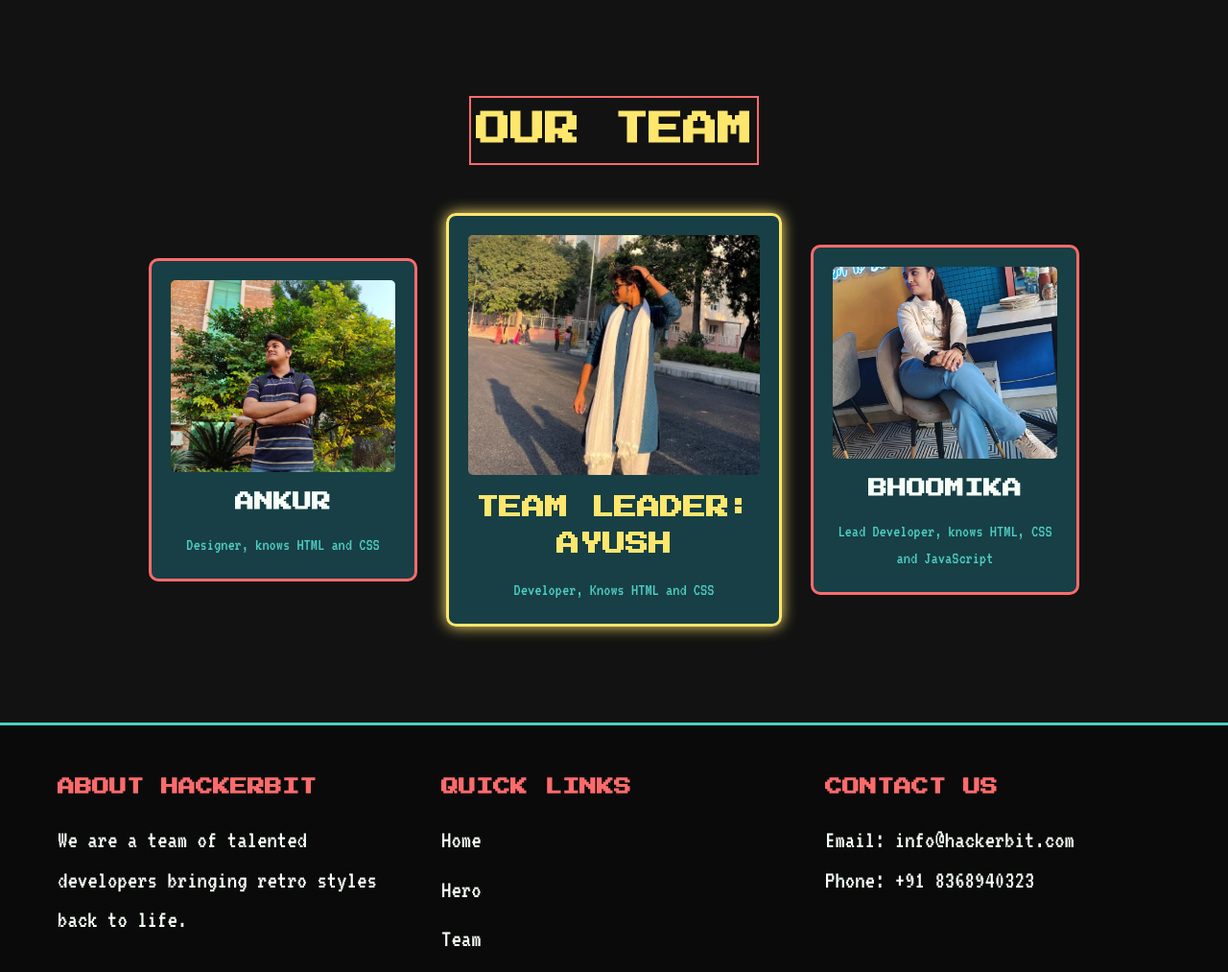
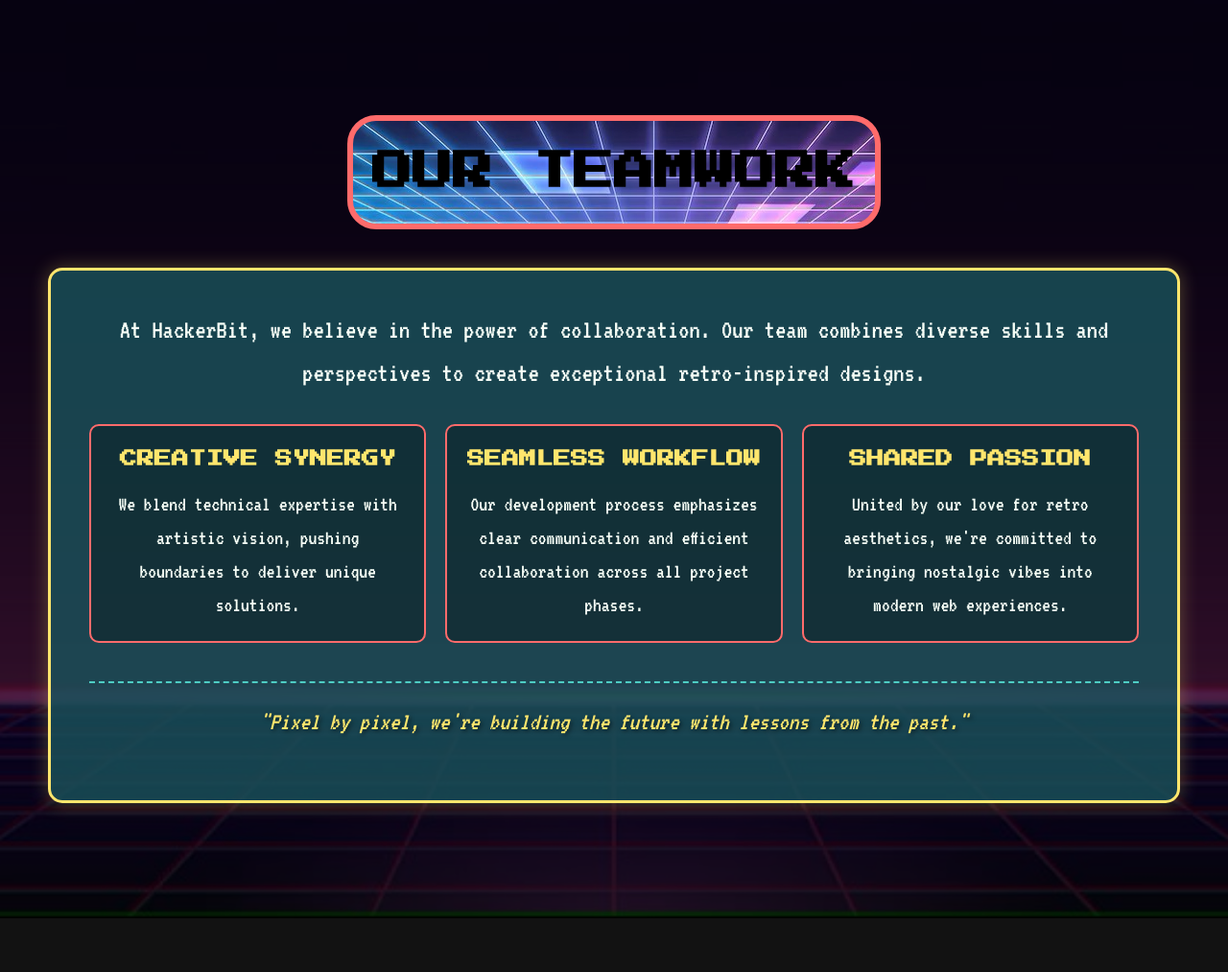
Before and after one commit to vexyiwnl/hackathon, a plain HTML site: page index.html in a window 1280 px wide. Shown: the part 800-1813 px from the top of the page at 96% size. Drawn offline with Linux system fonts and the light colour scheme.

Commit message:
final one

```diff
--- a/index.html
+++ b/index.html
@@ -29,13 +29,40 @@
 
     <section id="home" class="home-section">
         <div class="home-content">
-            <h1 class="pixel-border">HackerBit</h1>
+            <h1 class="pixel-border" style="color: black;">HackerBit</h1>
             <p>Retro Revival at its finest</p>
         </div>
     </section>
 
+    <!-- Hero Section -->
+    <section id="hero" class="hero-section">
+        <div class="hero-content">
+            <h2 class="pixel-border">Our Teamwork</h2>
+            <div class="hero-description">
+                <p>At HackerBit, we believe in the power of collaboration. Our team combines diverse skills and perspectives to create exceptional retro-inspired designs.</p>
+                <div class="hero-highlights">
+                    <div class="highlight-item">
+                        <h3>Creative Synergy</h3>
+                        <p>We blend technical expertise with artistic vision, pushing boundaries to deliver unique solutions.</p>
+                    </div>
+                    <div class="highlight-item">
+                        <h3>Seamless Workflow</h3>
+                        <p>Our development process emphasizes clear communication and efficient collaboration across all project phases.</p>
+                    </div>
+                    <div class="highlight-item">
+                        <h3>Shared Passion</h3>
+                        <p>United by our love for retro aesthetics, we're committed to bringing nostalgic vibes into modern web experiences.</p>
+                    </div>
+                </div>
+                <div class="team-motto">
+                    <p>"Pixel by pixel, we're building the future with lessons from the past."</p>
+                </div>
+            </div>
+        </div>
+    </section>
+
     <section id="features" class="features-section">
-        <h2 class="pixel-border">Our Team</h2>
+        <h2 class="pixel-border" style="color: black;">Our Team</h2>
         <div class="team-container">
             <div class="team-member">
                 <div class="member-image">
--- a/style.css
+++ b/style.css
@@ -1,12 +1,11 @@
-
 @import url('https://fonts.googleapis.com/css2?family=Press+Start+2P&family=VT323&display=swap');
 
 :root {
-  --primary: #ff6b6b;    /* Main accent color */
-  --secondary: #4ecdc4;  /* Secondary accent color */
-  --accent: #ffe66d;     /* Highlight color */
-  --dark: #1a535c;       /* Dark color for backgrounds */
-  --light: #f7fff7;      /* Light color for text */
+  --primary: #ff6b6b;
+  --secondary: #4ecdc4;
+  --accent: #ffe66d;
+  --dark: #1a535c;
+  --light: #f7fff7;
 }
 
 * {
@@ -35,36 +34,6 @@
 
 a:hover {
   color: var(--accent);
-}
-
-.preloader {
-  position: fixed;
-  top: 0;
-  left: 0;
-  width: 100%;
-  height: 100%;
-  background-color: #121212;
-  display: flex;
-  justify-content: center;
-  align-items: center;
-  z-index: 9999;
-}
-
-.preloader::after {
-  content: "LOADING...";
-  font-family: 'Press Start 2P', cursive;
-  color: var(--primary);
-  font-size: 24px;
-  animation: blink 1s infinite;
-}
-
-@keyframes blink {
-  0%, 100% { opacity: 1; }
-  50% { opacity: 0; }
-}
-
-body.loaded .preloader {
-  display: none;
 }
 
 .navbar {
@@ -157,6 +126,104 @@
 .home-content p {
   font-size: 30px;
   color: var(--accent);
+}
+
+.hero-section {
+  min-height: 100vh;
+  padding: 120px 50px;
+  background-image: url('images/4.jpg');
+  background-size: cover;
+  background-position: center;
+  position: relative;
+  display: flex;
+  justify-content: center;
+  align-items: center;
+}
+
+.hero-section::before {
+  content: '';
+  position: absolute;
+  top: 0;
+  left: 0;
+  width: 100%;
+  height: 100%;
+  background: rgba(0, 0, 0, 0.7);
+}
+
+.hero-content {
+  position: relative;
+  z-index: 1;
+  max-width: 1200px;
+  margin: 0 auto;
+  text-align: center;
+}
+
+.hero-content h2 {
+  font-size: 42px;
+  color: black;
+  margin-bottom: 40px;
+  display: inline-block;
+}
+
+.hero-description {
+  background-color: rgba(26, 83, 92, 0.8);
+  padding: 40px;
+  border-radius: 15px;
+  border: 3px solid var(--accent);
+  box-shadow: 0 0 20px rgba(255, 230, 109, 0.3);
+}
+
+.hero-description > p {
+  font-size: 28px;
+  margin-bottom: 30px;
+  color: var(--light);
+}
+
+.hero-highlights {
+  display: flex;
+  justify-content: space-between;
+  flex-wrap: wrap;
+  margin: 30px 0;
+  gap: 20px;
+}
+
+.highlight-item {
+  flex: 1;
+  min-width: 250px;
+  padding: 20px;
+  background-color: rgba(0, 0, 0, 0.3);
+  border: 2px solid var(--primary);
+  border-radius: 10px;
+  transition: transform 0.3s ease, box-shadow 0.3s ease;
+}
+
+.highlight-item:hover {
+  transform: translateY(-10px);
+  box-shadow: 0 10px 15px rgba(255, 107, 107, 0.3);
+}
+
+.highlight-item h3 {
+  font-size: 18px;
+  color: var(--accent);
+  margin-bottom: 15px;
+}
+
+.highlight-item p {
+  font-size: 22px;
+  color: var(--light);
+}
+
+.team-motto {
+  margin-top: 40px;
+  padding: 20px;
+  border-top: 2px dashed var(--secondary);
+}
+
+.team-motto p {
+  font-size: 26px;
+  font-style: italic;
+  color: var(--accent);
+  text-shadow: 2px 2px 4px rgba(0, 0, 0, 0.5);
 }
 
 .features-section {
@@ -277,6 +344,36 @@
 .pixel-border {
   position: relative;
   display: inline-block;
-  padding: 5px;
-  border: 2px solid var(--primary);
+  color: black;
+  padding: 20px;
+  border: 6px solid var(--primary);
+  border-radius: 30px;
+  background-image: url("images/3.jpg")
 }
+
+@media screen and (max-width: 768px) {
+  .hero-section {
+    padding: 100px 20px;
+  }
+
+  .hero-content h2 {
+    font-size: 32px;
+  }
+
+  .hero-description {
+    padding: 25px;
+  }
+
+  .hero-description > p {
+    font-size: 22px;
+  }
+
+  .highlight-item {
+    min-width: 100%;
+    margin-bottom: 20px;
+  }
+
+  .team-motto p {
+    font-size: 22px;
+  }
+}
```
